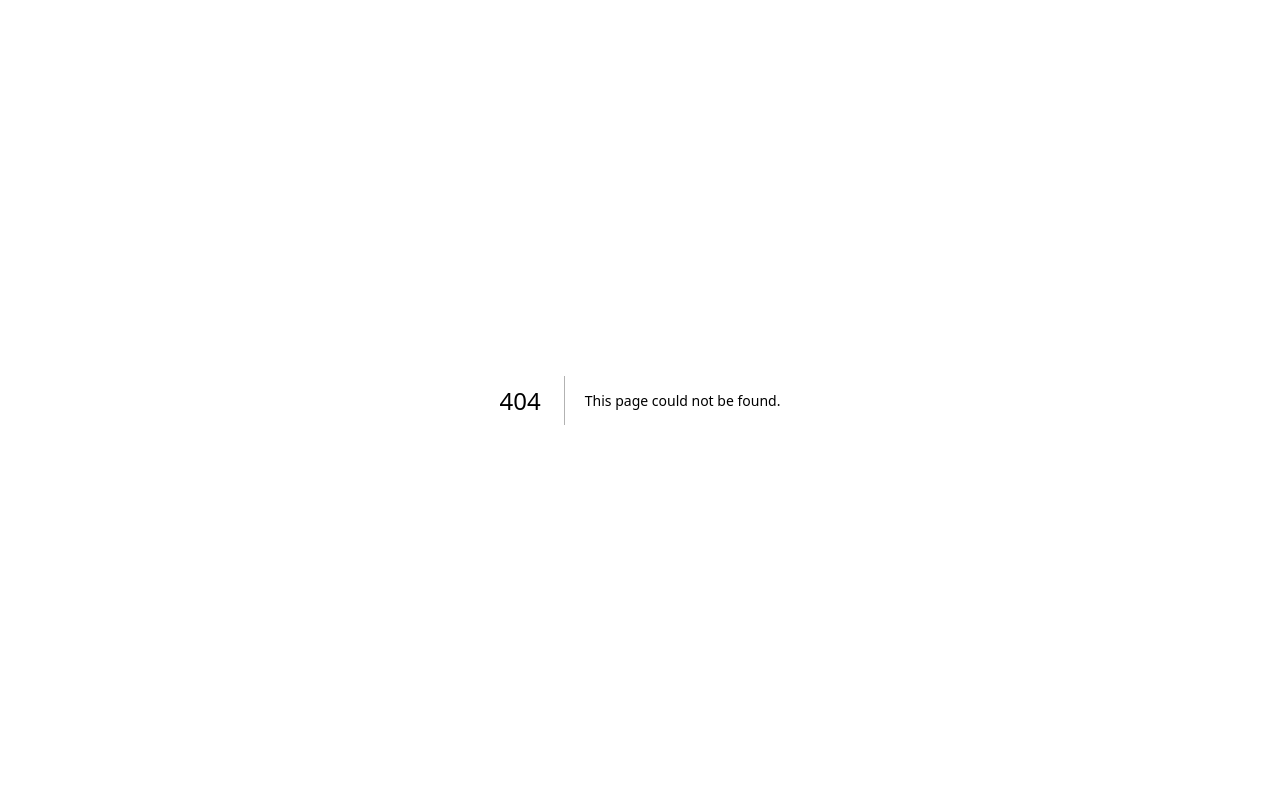
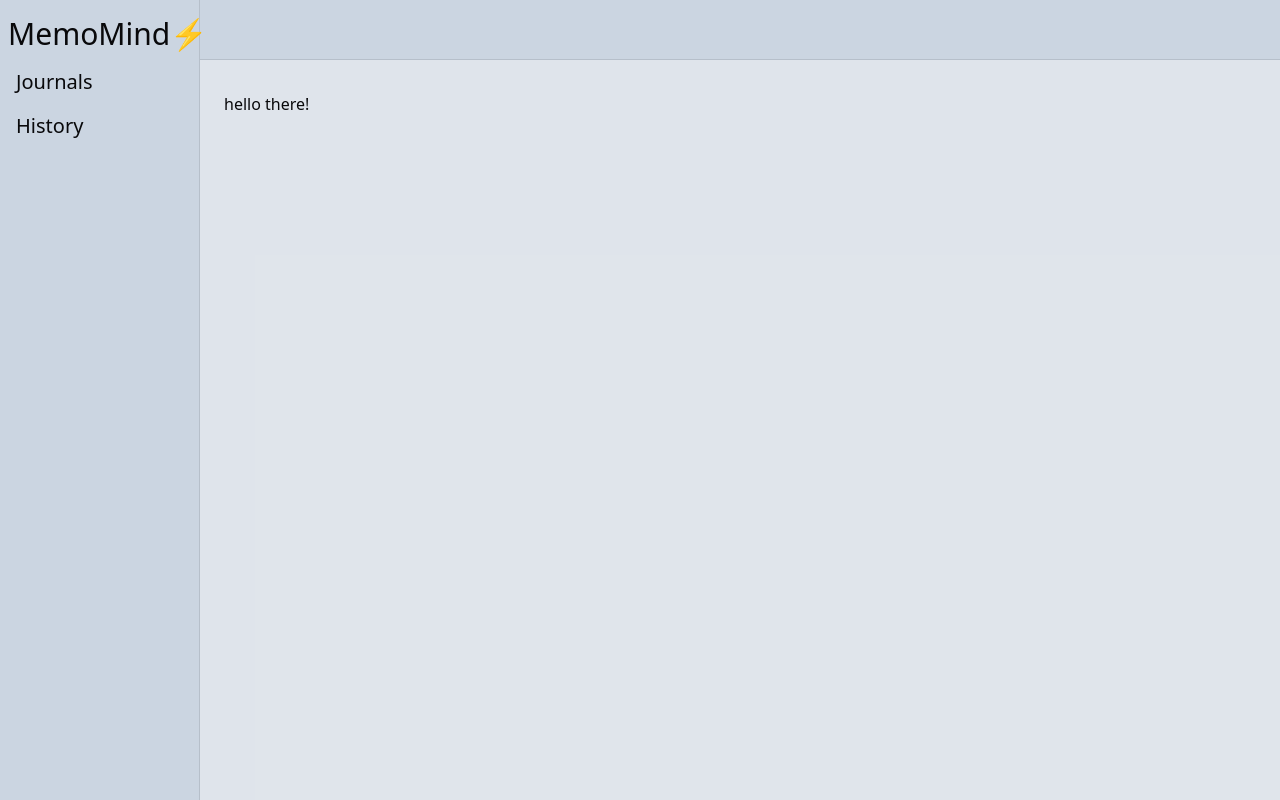
Before and after one commit to AdityaSolanki189/Mood.ai, a Next.js app: page /history in a window 1280 px wide. Before the commit this address had no page. Built offline with nearby package versions, Linux system fonts and the light colour scheme; no server answers.

Commit message:
add protected routes

```diff
--- /dev/null
+++ b/app/(dashboard)/history/loading.tsx
@@ -0,0 +1,11 @@
+import React from 'react'
+
+const loading = () => {
+  return (
+    <div>
+      ...loading
+    </div>
+  )
+}
+
+export default loading
--- /dev/null
+++ b/app/(dashboard)/history/page.tsx
@@ -0,0 +1,5 @@
+const HistoryPage = async () => {
+    return <div className="px-6 py-8 bg-zinc-100/50 h-full">hello there!</div>;
+};
+
+export default HistoryPage;
--- /dev/null
+++ b/app/(dashboard)/journal/loading.tsx
@@ -0,0 +1,7 @@
+import React from 'react';
+
+const loading = () => {
+    return <div>...loading</div>;
+};
+
+export default loading;
--- /dev/null
+++ b/app/(dashboard)/journal/page.tsx
@@ -0,0 +1,5 @@
+const JournalPage = async () => {
+    return <div className="px-6 py-8 bg-zinc-100/50 h-full">hello there!</div>;
+};
+
+export default JournalPage;
--- /dev/null
+++ b/app/(dashboard)/layout.tsx
@@ -0,0 +1,43 @@
+import { SignedIn, UserButton } from '@clerk/nextjs';
+import Link from 'next/link';
+import { PropsWithChildren } from 'react';
+
+const links = [
+    { name: 'Journals', href: '/journal' },
+    { name: 'History', href: '/history' },
+];
+
+const DashboardLayout = ({ children } : PropsWithChildren) => {
+    return (
+        <div className="w-screen h-screen relative bg-slate-300">
+            <aside className="absolute left-0 top-0 h-full w-[200px] border-r border-black/10">
+                <div className="px-2 my-4">
+                    <span className="text-3xl">MemoMind⚡</span>
+                </div>
+                <div>
+                    <ul className="px-4">
+                        {links.map((link) => (
+                            <li key={link.name} className="text-xl my-4">
+                                <Link href={link.href}>{link.name}</Link>
+                            </li>
+                        ))}
+                    </ul>
+                </div>
+            </aside>
+            <div className="ml-[200px] h-full w-[calc(100vw-200px)]">
+                <header className="h-[60px] border-b border-black/10">
+                    <nav className="px-4 h-full">
+                        <div className="flex items-center justify-end h-full">
+                            <SignedIn>
+                                <UserButton />
+                            </SignedIn>
+                        </div>
+                    </nav>
+                </header>
+                <div className="h-[calc(100vh-60px)]">{children}</div>
+            </div>
+        </div>
+    );
+};
+
+export default DashboardLayout;
--- a/app/new-user/page.tsx
+++ b/app/new-user/page.tsx
@@ -1,7 +1,32 @@
-import React from 'react';
+import { prisma } from '@/prisma/client';
+import { currentUser } from '@clerk/nextjs/server';
+import { redirect } from 'next/navigation';
 
-const NewUser = () => {
-    return <div>hello there</div>;
+const createNewUser = async () => {
+    const user = await currentUser();
+    console.log(user);
+
+    const match = await prisma.user.findUnique({
+        where: {
+            clerkId: user!.id as string,
+        },
+    });
+
+    if (!match) {
+        await prisma.user.create({
+            data: {
+                clerkId: user!.id!,
+                email: user!.emailAddresses[0]!.emailAddress,
+            },
+        });
+    }
+
+    redirect('/journal');
+};
+
+const NewUser = async () => {
+    await createNewUser();
+    return <div>...loading</div>;
 };
 
 export default NewUser;
```
